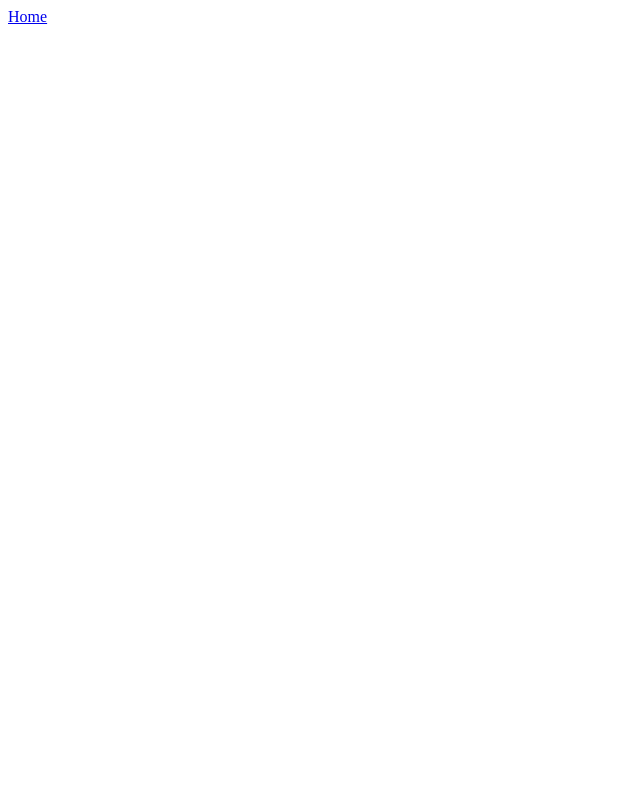
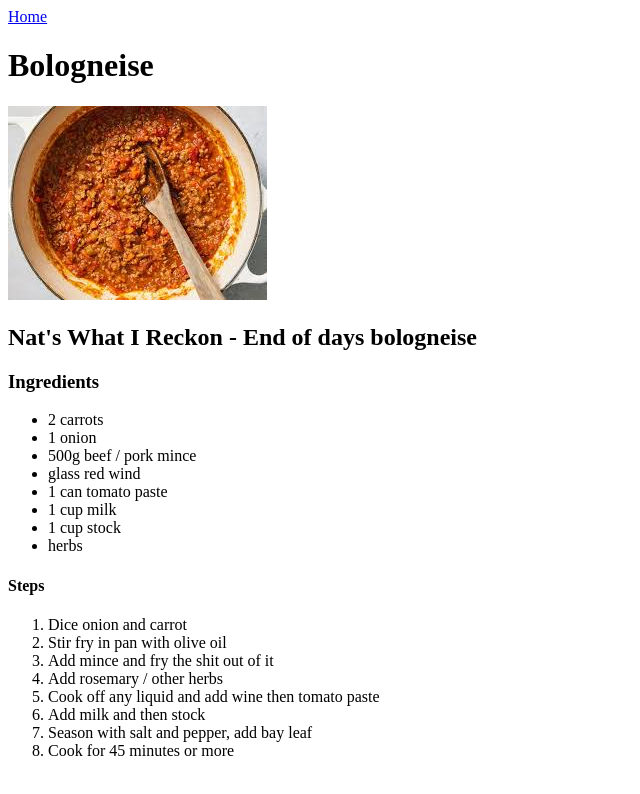
Before and after one commit to Chr1sSully/odin-recipes, a plain HTML site: page recipies/bologneise.html in a window 1280 px wide. Shown: the whole page, without its empty margins (0-640 px from the left). Drawn offline with Linux system fonts and the light colour scheme.

Commit message:
adding more recipies

```diff
--- a/recipies/bologneise.html
+++ b/recipies/bologneise.html
@@ -7,6 +7,34 @@
     <a href="../index.html">Home</a>
 </head>
 <body>
+    <h1>Bologneise</h1>
+    <img src="../pictures/bologneise.jpeg" alt="bologneise sauce in pot with wooden spoon">
+    <h2>Nat's What I Reckon - End of days bologneise</h2>
+    <h3>Ingredients</h3>
+    <ul>
+        <li>2 carrots</li>
+        <li>1 onion</li>
+        <li>500g beef / pork mince</li>
+        <li>glass red wind</li>
+        <li>1 can tomato paste</li>
+        <li>1 cup milk</li>
+        <li>1 cup stock</li>
+        <li>herbs</li>
+    </ul>
+    <h4>Steps</h4>
+    <ol>
+        <li>Dice onion and carrot</li>
+        <li>Stir fry in pan with olive oil</li>
+        <li>Add mince and fry the shit out of it</li>
+        <li>Add rosemary / other herbs</li>
+        <li>Cook off any liquid and add wine then tomato paste</li>
+        <li>Add milk and then stock</li>
+        <li>Season with salt and pepper, add bay leaf</li>
+        <li>Cook for 45 minutes or more</li>
+
+
+
+    </ol>
 
 </body>
 </html>
```
Also changed, not shown: index.html (+7 -1 lines), recipies/toast.html (added, +28 -0 lines), pictures/bologneise.jpeg (added), pictures/vegemite.jpeg (added), 1 other file.
